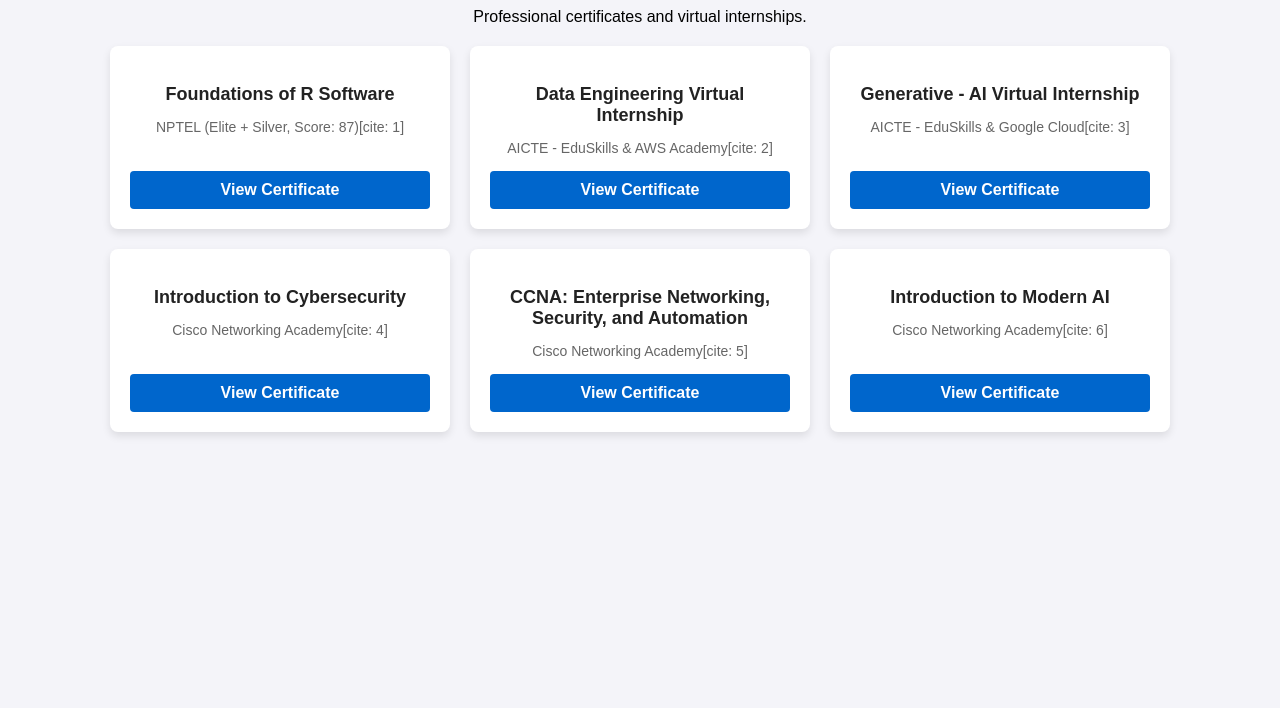
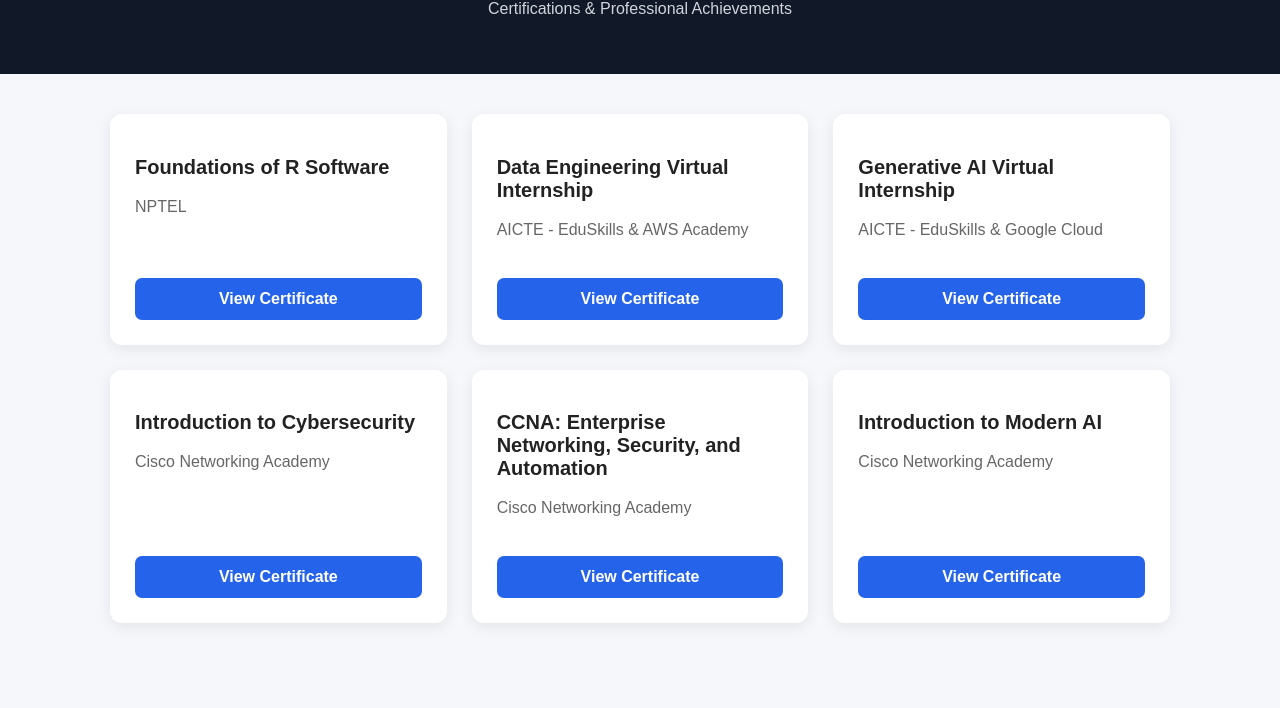
Before and after one commit to MJagadeesh09/Certifications-, a plain HTML site: page index.html in a window 1280 px wide. Shown: the part 92-800 px from the top of the page. Drawn offline with Linux system fonts and the light colour scheme.

Commit message:
Refactor HTML structure and update styles

```diff
--- a/index.html
+++ b/index.html
@@ -3,118 +3,156 @@
 <head>
     <meta charset="UTF-8">
     <meta name="viewport" content="width=device-width, initial-scale=1.0">
-    <title>Madasu Jagadeesh - Certifications</title>
+
+    <title>M Jagadeesh | Certifications</title>
+
     <style>
+        * {
+            box-sizing: border-box;
+        }
+
         body {
+            margin: 0;
             font-family: Arial, sans-serif;
-            background-color: #f4f4f9;
+            background: #f5f7fa;
+            color: #222;
+        }
+
+        header {
+            background: #111827;
+            color: white;
+            text-align: center;
+            padding: 40px 20px;
+        }
+
+        header h1 {
             margin: 0;
-            padding: 20px;
-            text-align: center;
+            font-size: 36px;
         }
-        h1 {
-            color: #333;
+
+        header p {
+            margin-top: 10px;
+            color: #d1d5db;
         }
+
         .container {
-            display: flex;
-            flex-wrap: wrap;
-            justify-content: center;
-            gap: 20px;
-            margin-top: 20px;
+            max-width: 1100px;
+            margin: 40px auto;
+            padding: 0 20px;
+
+            display: grid;
+            grid-template-columns: repeat(auto-fit, minmax(300px, 1fr));
+            gap: 25px;
         }
-        .cert-card {
+
+        .card {
             background: white;
-            padding: 20px;
-            border-radius: 8px;
-            box-shadow: 0 4px 8px rgba(0,0,0,0.1);
-            width: 300px;
+            padding: 25px;
+            border-radius: 12px;
+            box-shadow: 0 4px 15px rgba(0,0,0,0.08);
             display: flex;
             flex-direction: column;
             justify-content: space-between;
+            min-height: 220px;
         }
-        .cert-card h3 {
-            font-size: 18px;
-            color: #222;
-            margin-bottom: 10px;
+
+        .card h2 {
+            font-size: 20px;
+            margin-bottom: 12px;
         }
-        .cert-card p {
-            font-size: 14px;
+
+        .card p {
             color: #666;
-            margin-bottom: 15px;
+            line-height: 1.5;
         }
-        .cert-card a {
+
+        .btn {
             display: inline-block;
+            margin-top: 20px;
+            padding: 12px 18px;
+            background: #2563eb;
+            color: white;
             text-decoration: none;
-            background-color: #0066cc;
-            color: white;
-            padding: 10px 15px;
-            border-radius: 4px;
+            border-radius: 7px;
+            text-align: center;
             font-weight: bold;
         }
-        .cert-card a:hover {
-            background-color: #004999;
+
+        .btn:hover {
+            background: #1d4ed8;
         }
     </style>
 </head>
+
 <body>
 
-    <h1>Madasu Jagadeesh - Certifications</h1>
-    <p>Professional certificates and virtual internships.</p>
+<header>
+    <h1>M Jagadeesh</h1>
+    <p>Certifications & Professional Achievements</p>
+</header>
 
 <div class="container">
-        <!-- Certificate 1 -->
-        <div class="cert-card">
+
+    <div class="card">
         <div>
-                <h3>Foundations of R Software</h3>
-                <p>NPTEL (Elite + Silver, Score: 87)[cite: 1]</p>
+            <h2>Foundations of R Software</h2>
+            <p>NPTEL</p>
         </div>
-            <a href="R Foundations NPTEL.pdf" target="_blank">View Certificate</a>
+        <a class="btn" href="R%20Foundations%20NPTEL.pdf" target="_blank">
+            View Certificate
+        </a>
     </div>
 
-        <!-- Certificate 2 -->
-        <div class="cert-card">
+    <div class="card">
         <div>
-                <h3>Data Engineering Virtual Internship</h3>
-                <p>AICTE - EduSkills & AWS Academy[cite: 2]</p>
+            <h2>Data Engineering Virtual Internship</h2>
+            <p>AICTE - EduSkills & AWS Academy</p>
         </div>
-            <a href="AWS INTERNSHIP.pdf" target="_blank">View Certificate</a>
+        <a class="btn" href="AWS%20INTERNSHIP.pdf" target="_blank">
+            View Certificate
+        </a>
     </div>
 
-        <!-- Certificate 3 -->
-        <div class="cert-card">
+    <div class="card">
         <div>
-                <h3>Generative - AI Virtual Internship</h3>
-                <p>AICTE - EduSkills & Google Cloud[cite: 3]</p>
+            <h2>Generative AI Virtual Internship</h2>
+            <p>AICTE - EduSkills & Google Cloud</p>
         </div>
-            <a href="Generative - AI Internship.pdf" target="_blank">View Certificate</a>
+        <a class="btn" href="Generative%20-%20AI%20Internship.pdf" target="_blank">
+            View Certificate
+        </a>
     </div>
 
-        <!-- Certificate 4 -->
-        <div class="cert-card">
+    <div class="card">
         <div>
-                <h3>Introduction to Cybersecurity</h3>
-                <p>Cisco Networking Academy[cite: 4]</p>
+            <h2>Introduction to Cybersecurity</h2>
+            <p>Cisco Networking Academy</p>
         </div>
-            <a href="Introduction_to_Cybersecurity_certificate.pdf" target="_blank">View Certificate</a>
+        <a class="btn" href="Introduction_to_Cybersecurity_certificate.pdf" target="_blank">
+            View Certificate
+        </a>
     </div>
 
-        <!-- Certificate 5 -->
-        <div class="cert-card">
+    <div class="card">
         <div>
-                <h3>CCNA: Enterprise Networking, Security, and Automation</h3>
-                <p>Cisco Networking Academy[cite: 5]</p>
+            <h2>CCNA: Enterprise Networking, Security, and Automation</h2>
+            <p>Cisco Networking Academy</p>
         </div>
-            <a href="CCNA-_Enterprise_Networking-_Security-_and_Automation_certificate.pdf" target="_blank">View Certificate</a>
+        <a class="btn" href="CCNA-_Enterprise_Networking-_Security-_and_Automation_certificate.pdf" target="_blank">
+            View Certificate
+        </a>
     </div>
 
-        <!-- Certificate 6 -->
-        <div class="cert-card">
+    <div class="card">
         <div>
-                <h3>Introduction to Modern AI</h3>
-                <p>Cisco Networking Academy[cite: 6]</p>
+            <h2>Introduction to Modern AI</h2>
+            <p>Cisco Networking Academy</p>
         </div>
-            <a href="Introduction_to_Modern_AI_certificate.pdf" target="_blank">View Certificate</a>
+        <a class="btn" href="Introduction_to_Modern_AI_certificate.pdf" target="_blank">
+            View Certificate
+        </a>
     </div>
+
 </div>
 
 </body>
```
Lines whose indentation alone changed are shown as unchanged.
